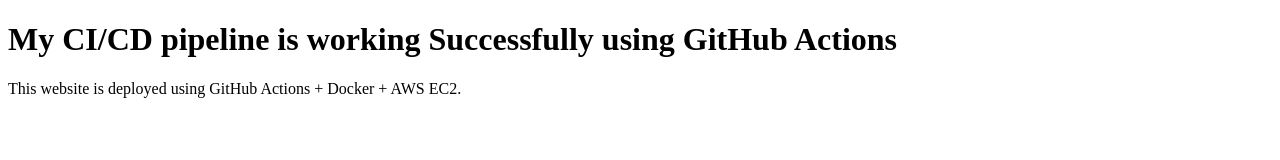
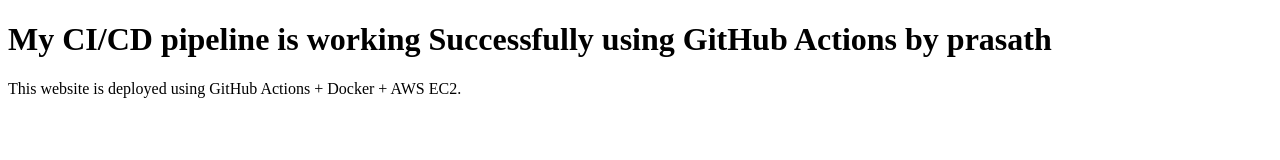
Before and after one commit to Prasath-DevOps/GitHub-Action-Project01, a plain HTML site: page index.html in a window 1280 px wide. Drawn offline with Linux system fonts and the light colour scheme.

Commit message:
Update header to include author name

```diff
--- a/index.html
+++ b/index.html
@@ -5,7 +5,7 @@
 </head>
 <body>
 
-    <h1>My CI/CD pipeline is working Successfully using GitHub Actions</h1>
+    <h1>My CI/CD pipeline is working Successfully using GitHub Actions by prasath</h1>
 
     <p>
         This website is deployed using
```
